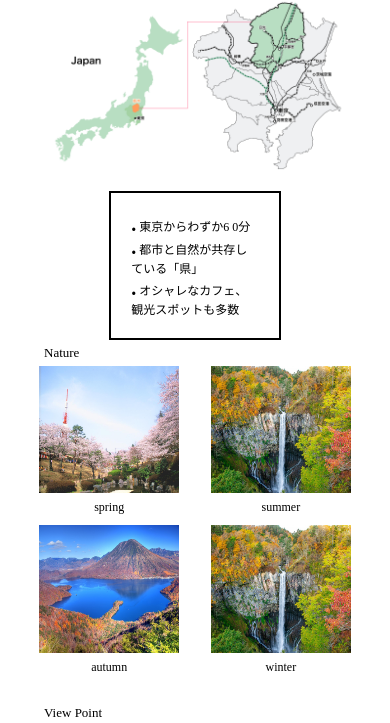
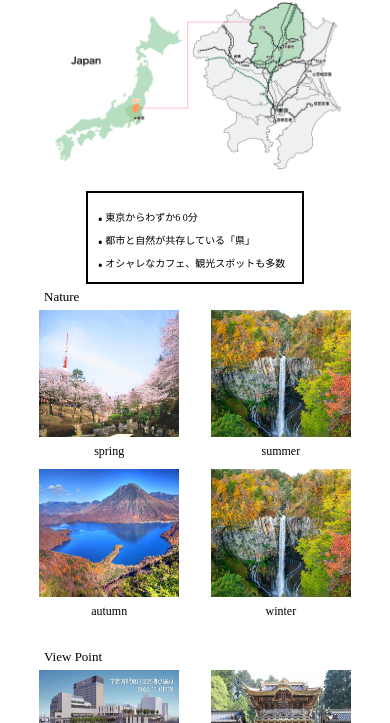
Before and after one commit to neykhant/real-web, a plain HTML site: page tochigi guide.html in a window 390 px wide. Shown: the part 60-783 px from the top of the page. Drawn offline with Linux system fonts and the light colour scheme.

Commit message:
add mobile vew to tochigi page

```diff
--- a/style.css
+++ b/style.css
@@ -795,10 +795,10 @@ ul.paragraph li {
   .paragraph {
     /* background-color: blue; */
     border: 2px solid #000;
-    padding: 20px;
-    width: 55%;
+    padding: 10px;
+    width: 70%;
     margin: 0 auto;
-    font-size: 12px;
+    font-size: 10px;
   }
   .paragraph .dot {
     font-size: 20px;
```
